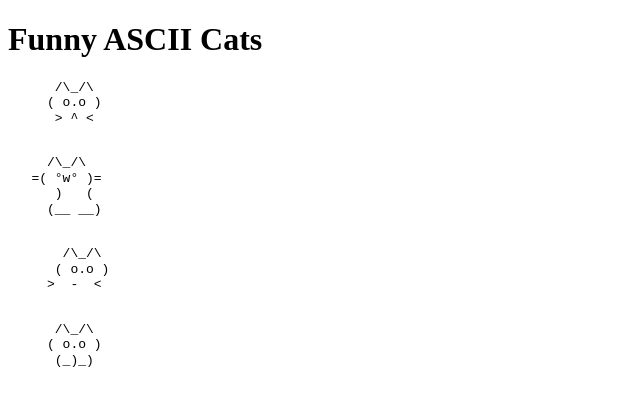
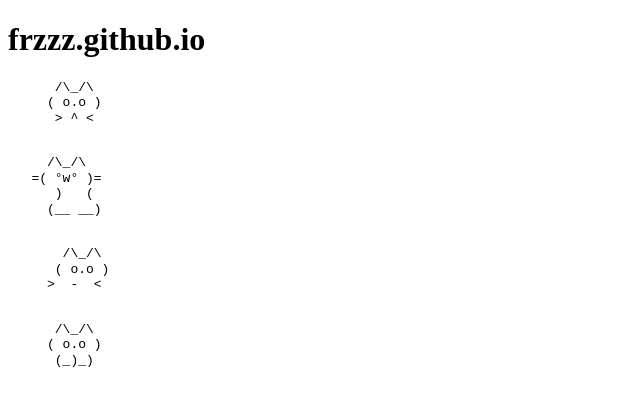
Before and after one commit to frzzz/frzzz.github.io, a plain HTML site: page index.html in a window 1280 px wide. Shown: the whole page, without its empty margins (0-640 px from the left). Drawn offline with Linux system fonts and the light colour scheme.

Commit message:
update index.html

```diff
--- a/index.html
+++ b/index.html
@@ -1,7 +1,7 @@
 <!DOCTYPE html>
 <html>
 <head>
-    <title>Funny ASCII Cats</title>
+    <title>frzzz.github.io</title>
     <style>
         pre {
             font-family: monospace;
@@ -10,7 +10,7 @@
     </style>
 </head>
 <body>
-    <h1>Funny ASCII Cats</h1>
+    <h1>frzzz.github.io</h1>
     <pre>
       /\_/\
      ( o.o )
```
